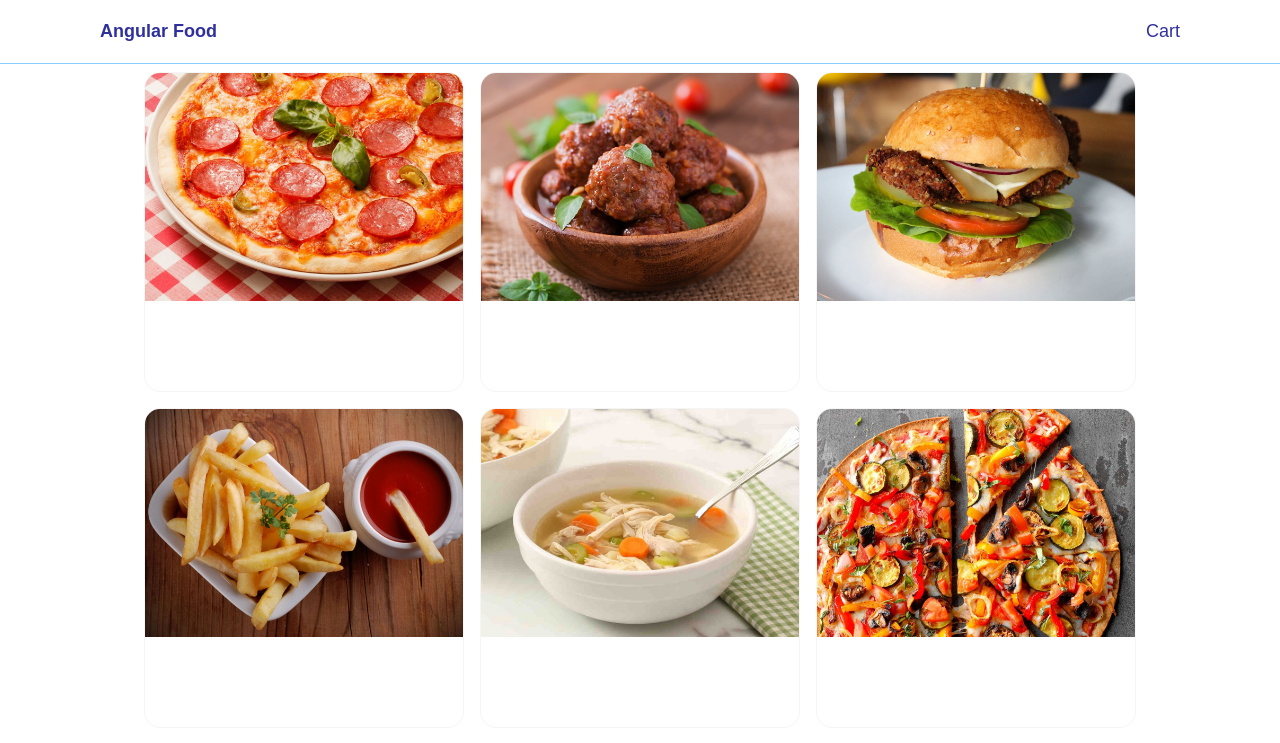
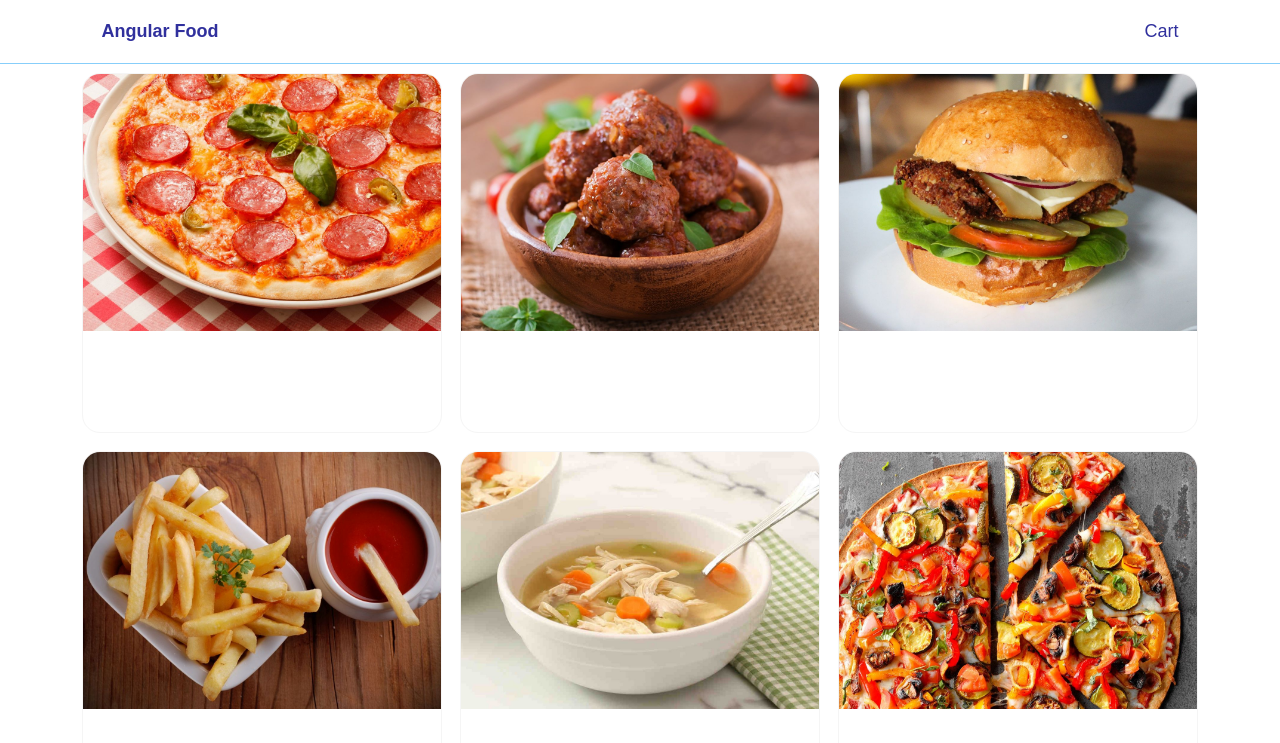
Before and after one commit to mjmk3/Food-Angular, an Angular app: page / in a window 1280 px wide. Shown: the top 743 px of the page. Built offline with nearby package versions, Linux system fonts and the light colour scheme; a web font is replaced by a local one.

Commit message:
arrange the views

```diff
--- a/src/app/layout/home/home.component.css
+++ b/src/app/layout/home/home.component.css
@@ -17,3 +17,7 @@ ul li a{
   overflow: hidden;
   color: lightskyblue;
 }
+li a:hover{
+  opacity: 0.9;
+  cursor: pointer;
+}
--- a/src/styles.css
+++ b/src/styles.css
@@ -2,6 +2,9 @@
 
 *{
   box-sizing: border-box;
+}
+html{
+  font-size: 18px;
 }
 body{
   margin: 0;
```
